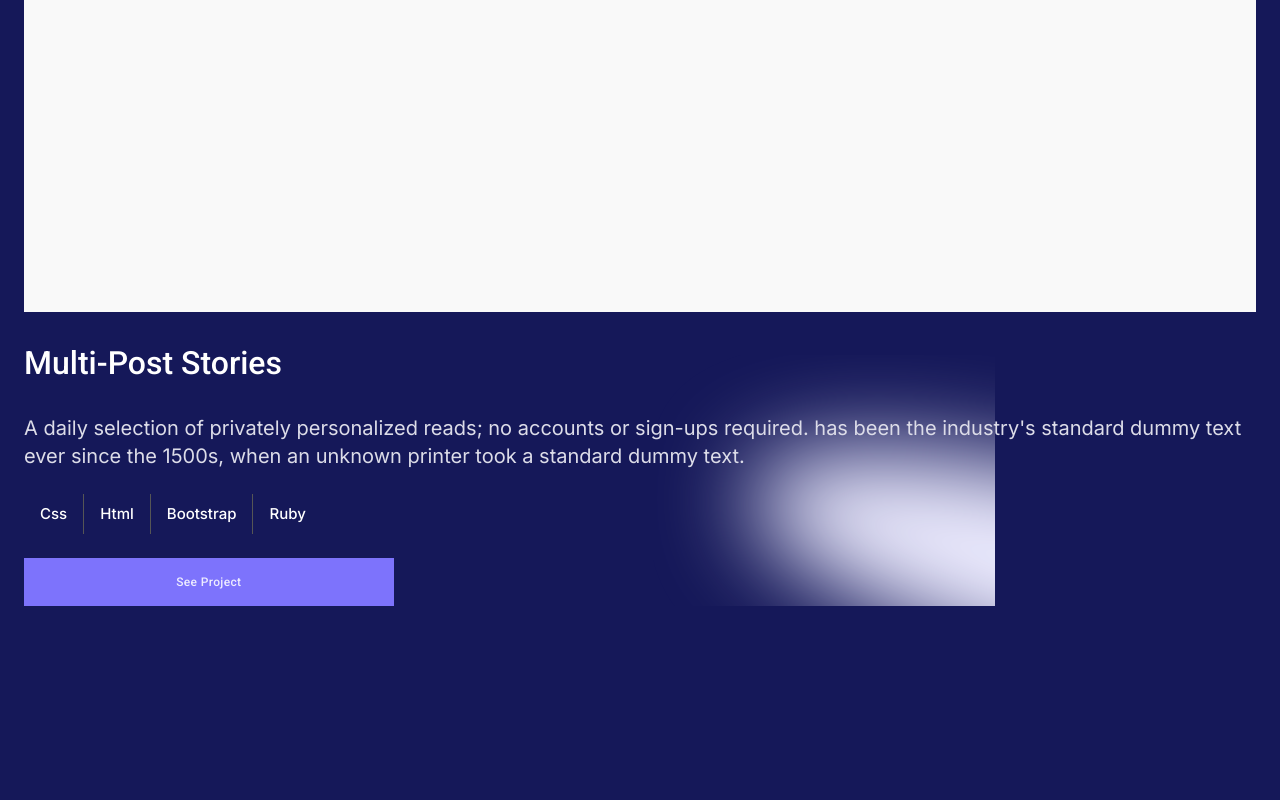
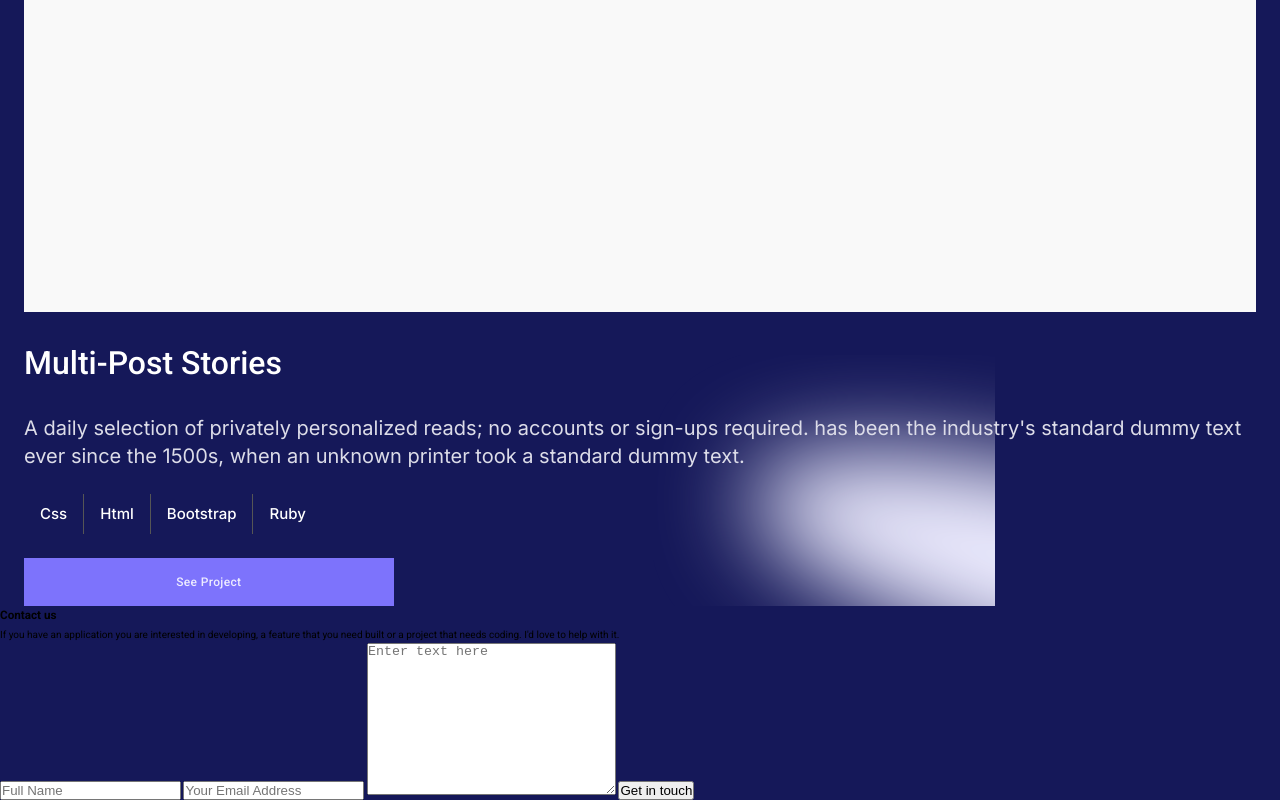
Before and after one commit to sahlminkok/sahal-portfolio, a website: page index.html in a window 1280 px wide. Shown: the part 5462-6262 px from the top of the page. Before the commit the page ends 6068 px from the top, so only its background shows below. Drawn offline with Linux system fonts and the light colour scheme.

Commit message:
Add markup for contact us section

```diff
--- a/index.html
+++ b/index.html
@@ -122,6 +122,25 @@
 
         <div class="projects"></div>
       </section>
+
+      <section class="contact-us">
+        <div class="contact-us-text">
+          <h3>Contact us</h3>
+          <p>
+            If you have an application you are interested in developing, a
+            feature that you need built or a project that needs coding. I'd love
+            to help with it.
+          </p>
+        </div>
+        <div class="contact-us-form">
+          <form>
+            <input type="text" name="name" placeholder="Full Name" />
+            <input type="email" name="email" placeholder="Your Email Address" >
+            <textarea name="text" cols="29" rows="10" placeholder="Enter text here"></textarea>
+            <button type="submit">Get in touch</button>
+          </form>
+        </div>
+      </section>
     </main>
 
     <script src="./index.js"></script>
```
